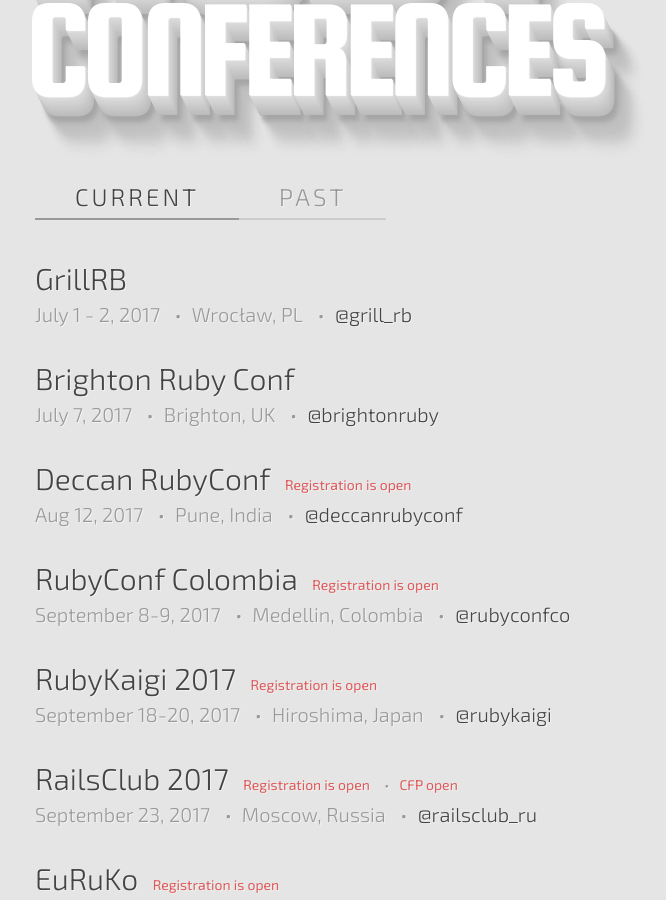
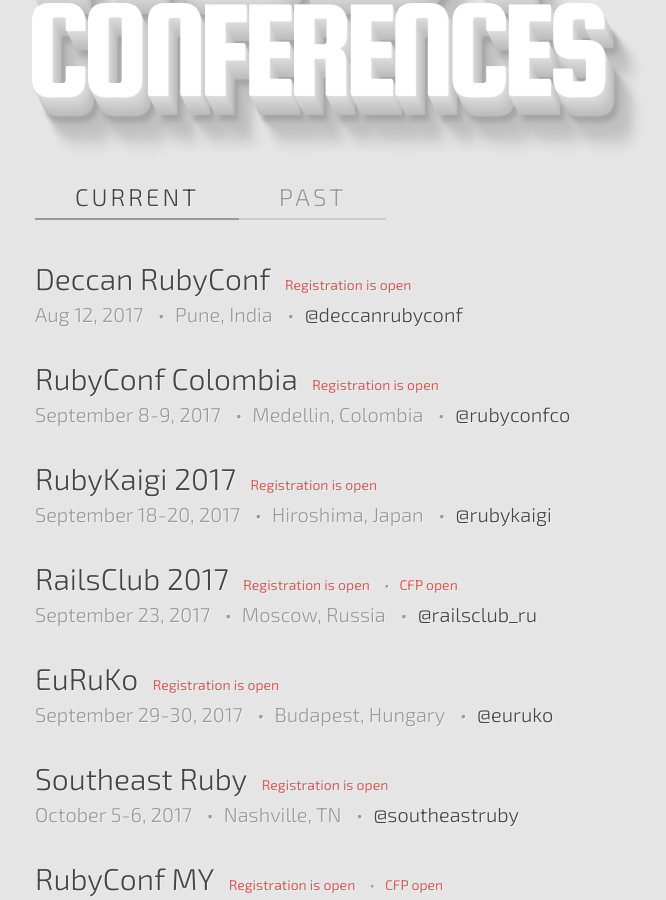
Before and after one commit to ruby-conferences/ruby-conferences.github.io, a Jekyll site: the page built from index.html, in a window 1280 px wide and 900 px high, scrolled down 302 px. Shown: the whole window, without its empty margins (205-871 px from the left). Built offline with Jekyll 4.4.1, drawn with Linux system fonts in a browser that asks for light colours.

Commit message:
Move GrillRB and Brighton Ruby Conf to past events

```diff
--- a/_data/current.yml
+++ b/_data/current.yml
@@ -1,19 +1,3 @@
-- name: GrillRB
-  location: Wrocław, PL
-  dates: "July 1 - 2, 2017"
-  url: http://grillrb.com
-  twitter: grill_rb
-  cfp_phrase: CFP closes
-  cfp_date: "April 31, 2017"
-
-- name: Brighton Ruby Conf
-  location: Brighton, UK
-  dates: "July 7, 2017"
-  url: http://brightonruby.com/
-  twitter: brightonruby
-  cfp_phrase: CFP closes
-  cfp_date: "March 31, 2017"
-
 - name: Deccan RubyConf
   location: Pune, India
   dates: "Aug 12, 2017"
--- a/_data/past.yml
+++ b/_data/past.yml
@@ -921,3 +921,15 @@
   dates: "June 24, 2017"
   url: http://goruco.com/
   twitter: goruco
+
+- name: GrillRB
+  location: Wrocław, PL
+  dates: "July 1 - 2, 2017"
+  url: http://grillrb.com
+  twitter: grill_rb
+
+- name: Brighton Ruby Conf
+  location: Brighton, UK
+  dates: "July 7, 2017"
+  url: http://brightonruby.com/
+  twitter: brightonruby
```
